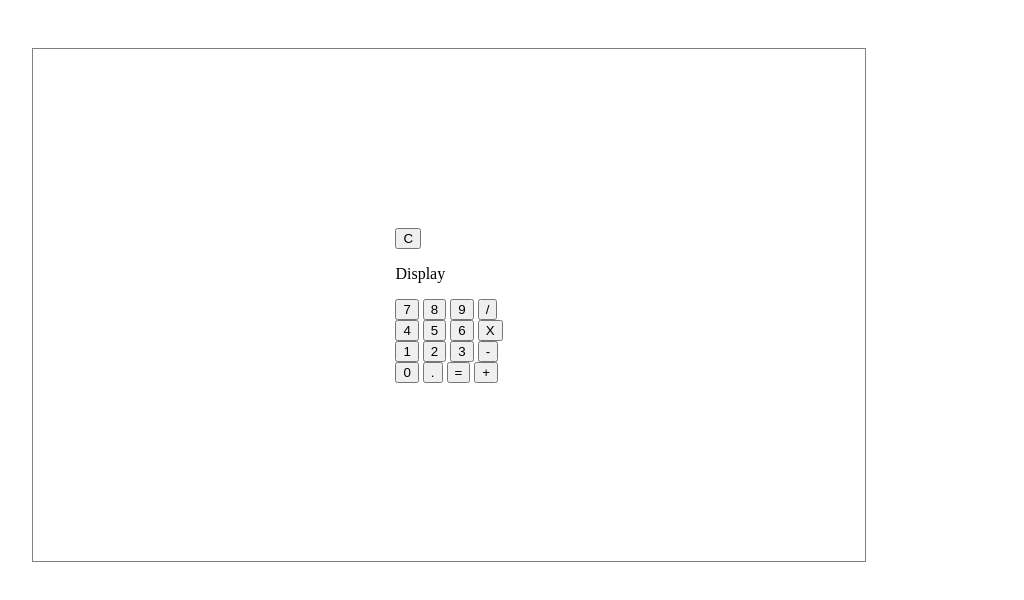
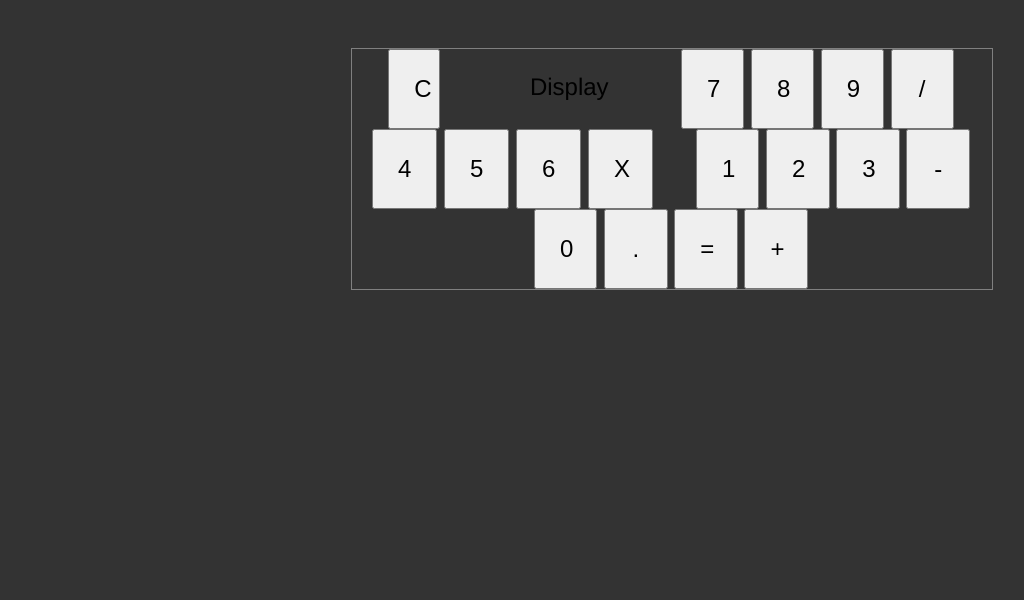
Before and after one commit to johnrochejr/Calculator, a plain HTML site: page index.html in a window 1280 px wide. Shown: the top 600 px of the page, without its empty margins (16-1040 px from the left). Drawn offline with Linux system fonts and the light colour scheme.

Commit message:
Redoing HTML

```diff
--- a/index.html
+++ b/index.html
@@ -10,32 +10,34 @@
       <div class="calculator">
         <div class="row1">
           <button type="button">C</button>
+        </div>
           <div class="display">
-            <p>Display</p.
+            <p>Display</p>
           </div>
+        <div class="row">
+          <button class="num" type="button" value="7">7</button>
+          <button class="num" type="button" value="8">8</button>
+          <button class="num" type="button" value="9">9</button>
+          <button class="operator" type="button" value="/">/</button>
         </div>
-        <div class="row2">
-          <button type="button" name="7" value="7">7</button>
-          <button type="button" name="8" value="8">8</button>
-          <button type="button" name="9" value="9">9</button>
-          <button type="button" name="division" value="/">/</button>
+        <div class="row">
+          <button class="num" type="button">4</button>
+          <button class="num" type="button">5</button>
+          <button class="num" type="button">6</button>
+          <button class="num" type="button">X</button>
         </div>
-        <div class="row3">
-          <button type="button">4</button>
-          <button type="button">5</button>
-          <button type="button">6</button>
-          <button type="button">X</button>
+        <div class="row">
+          <button class="num" type="button">1</button>
+          <button class="num" type="button">2</button>
+          <button class="num" type="button">3</button>
+          <button class="num" type="button">-</button>
         </div>
-        <div class="row4">
-          <button type="button">1</button>
-          <button type="button">2</button>
-          <button type="button">3</button>
-          <button type="button">-</button>
-        <div class="row5">
-          <button type="button">0</button>
-          <button type="button">.</button>
-          <button type="button">=</button>
-          <button type="button">+</button>
+        <div class="row">
+          <button class="num" type="button">0</button>
+          <button class="num" type="button">.</button>
+          <button class="num" type="button">=</button>
+          <button class="num" type="button">+</button>
+        </div>
       </div>
     </main>
     <script src="main.js"></script>
--- a/main.css
+++ b/main.css
@@ -1,18 +1,27 @@
 body {
+  width: 100%;
+  font-family: Helvetica;
   margin: 3em;
-  width: 100%;
-  background-color:
+  background: #333;
+}
 
+main {
+  height: 50%
 }
 
 .calculator {
-   border: solid thin gray;
-   background-color: white;
-   display: flex;
-   flex-wrap: wrap;
-   flex-direction: row;
-   justify-content: space-around;
-   align-items: center;
-   width: 65%;
-   height: 32em;
+  width: 50%;
+  height:50%;
+  display: flex;
+  flex-wrap: wrap;
+  justify-content: space-around;
+  border: thin solid gray;
+  margin: 0 auto;
+  font-size: 24px;
  }
+
+button {
+  font-size: 24px;
+  width: 23%;
+  padding: 1em;
+}
--- a/main.js
+++ b/main.js
@@ -1,38 +1,74 @@
- 1. Create basic structure HTML
-    Static HTML: the calculator itself, 5 rows of buttons, 4 columns
-    I will have to flex out a collection of divs that sit under one wrapper
-    allowing me to flex them accordingly.
 
+ //
+ //  3. From there, I am going to select nodes with JS to add functionality to each
+ //  button. Using functions and algorithsm, I need to creat code for:
+ //    A. 'Clear' - Clears whatever content has been input into the calculator, causing
+ //      the 'results screen' to revert back to the value 0.
+ //    B. 'Results screen' - Whatever numbers or actions are taken, the resulting
+ //      information will show up here. I need to figure out how to link the screen
+ //      to all the other buttons, and ensure the info is logged correctly.
+ //    C. Number buttons 1 - 9: Much like blackjack calculator, the values of these
+ //      buttons correspond directly to the number.
+ //    D. Math buttons (division, mult., sub, add) - Action buttons that will perform
+ //      a task on whatver numbers are put into the calculator
+ //    E. Equals - button that totals whatver math action that has been put in the
+ //      system
+ //    F. Decimal - adds a decimal to numbers.
+ //
+ //
+ //
+ //  4. Once I have statically created each button with HTML, I will use JS to add
+ //    event listeners for click and keyboard input (using number pad, /, X, -, +, =, .)
+ //
+ //
+ //
+ //  5. I have to devise algorithms that actually accomplish whatever math action
+ //    has been taken
+ //
+ //
+ //
+ //   I am having a tough time mapping out which nodes I need to select and how
+ //   dynamic content needs to be added to my calculator
+ //
 
-  2. Add some CSS styling so I have a basic framework to work off of
+ //   I just spoke with Gavin:
+ //   For now - focus on getting the '1 button' to listen to a click, and then
+ //   log its value to the display screen
 
+ //   for all buttons, one event listener  with a for loop
+ //   iterate through the buttons.length
 
-  3. From there, I am going to select nodes with JS to add functionality to each
-  button. Using functions and algorithsm, I need to creat code for:
-    A. 'Clear' - Clears whatever content has been input into the calculator, causing
-      the 'results screen' to revert back to the value 0.
-    B. 'Results screen' - Whatever numbers or actions are taken, the resulting
-      information will show up here. I need to figure out how to link the screen
-      to all the other buttons, and ensure the info is logged correctly.
-    C. Number buttons 1 - 9: Much like blackjack calculator, the values of these
-      buttons correspond directly to the number.
-    D. Math buttons (division, mult., sub, add) - Action buttons that will perform
-      a task on whatver numbers are put into the calculator
-    E. Equals - button that totals whatver math action that has been put in the
-      system
-    F. Decimal - adds a decimal to numbers.
+ //   for event listener: click, then function
+
+ let button = document.querySelector(".num").value;
+
+ console.log(button);
 
 
 
-  4. Once I have statically created each button with HTML, I will use JS to add
-    event listeners for click and keyboard input (using number pad, /, X, -, +, =, .)
 
 
 
-  5. I have to devise algorithms that actually accomplish whatever math action
-    has been taken
 
 
 
-    I am having a tough time mapping out which nodes I need to select and how
-    dynamic content needs to be added to my calculator
+
+
+
+
+
+
+
+
+
+
+
+
+
+
+
+
+
+
+
+ //
```
